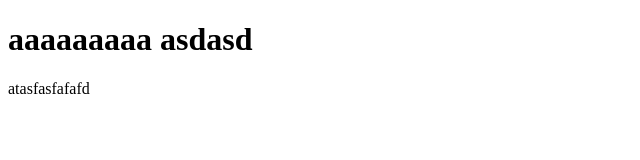
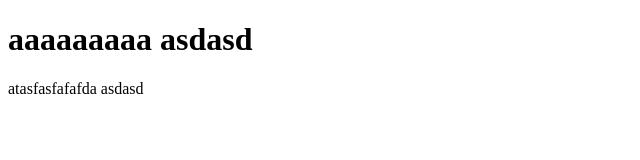
Before and after one commit to ELMATAVIEJAS3000/aaa, a plain HTML site: page index.html in a window 1280 px wide. Shown: the full height of the page, 0-640 px from the left. Drawn offline with Linux system fonts and the light colour scheme.

Commit message:
tercerr commit

```diff
--- a/index.html
+++ b/index.html
@@ -9,6 +9,7 @@
     <h1>aaaaaaaaa
         asdasd
     </h1>
-    atasfasfafafd
+    atasfasfafafda
+    asdasd
 </body>
 </html>
```
Also changed, not shown: 1 other file.
